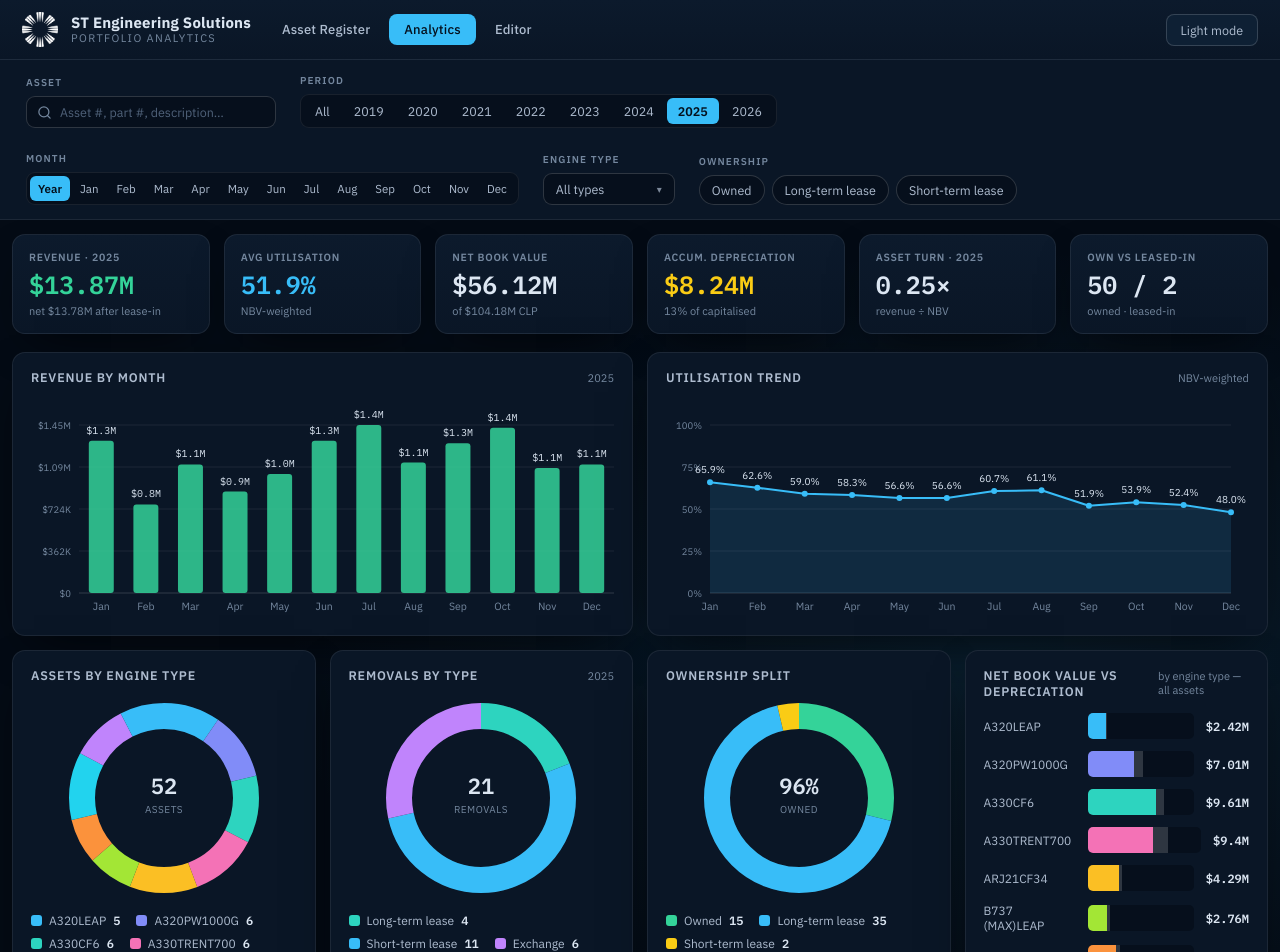
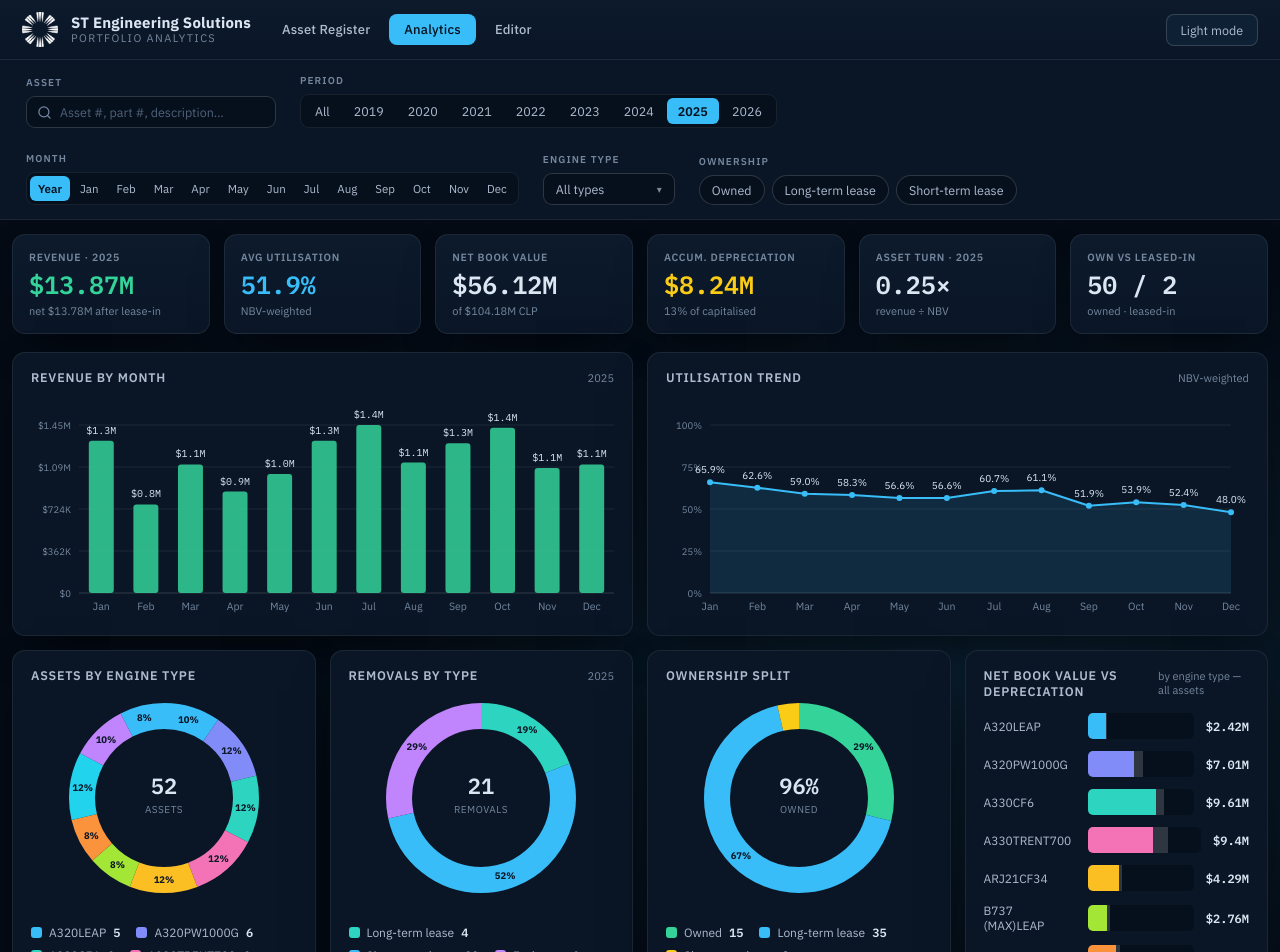
Before and after one commit to alex491c47/rotables-app, a React (Vite) app: page /analytics in a window 1280 px wide. Shown: the top 952 px of the page. Built offline with nearby package versions, Linux system fonts and the light colour scheme.

Commit message:
Donuts: on-ring percentage labels per slice; more breathing room before legend
Co-Authored-By: Claude Fable 5 <noreply@anthropic.com>

```diff
--- a/src/components/AnalyticsCharts.jsx
+++ b/src/components/AnalyticsCharts.jsx
@@ -208,6 +208,27 @@ export function Donut({ data, size = 150, thickness = 26, centerLabel, centerVal
           acc += frac;
           return seg;
         })}
+        {(() => {
+          // percentage labels on the ring — one per slice, skipped when the slice
+          // is too thin to fit the text
+          let a2 = 0;
+          return data.map((d, i) => {
+            const frac = d.value / total;
+            const mid = (a2 + frac / 2) * 2 * Math.PI - Math.PI / 2;
+            a2 += frac;
+            if (frac < 0.055) return null;
+            const lx = c + r * Math.cos(mid);
+            const ly = c + r * Math.sin(mid);
+            return (
+              <text key={"pct" + i} x={lx} y={ly + 3} textAnchor="middle" fontSize="9.5"
+                fontWeight="700" fill="#0b1626" pointerEvents="none"
+                opacity={hover === null || hover === i ? 1 : 0.45}
+                fontFamily="'IBM Plex Sans',sans-serif">
+                {Math.round(frac * 100)}%
+              </text>
+            );
+          });
+        })()}
         <text x={c} y={c - 4} textAnchor="middle" fontSize="22" fontWeight="700"
           fill="var(--text)" fontFamily="'IBM Plex Mono',monospace">
           {hover != null ? data[hover].value : centerValue}
--- a/src/index.css
+++ b/src/index.css
@@ -493,7 +493,8 @@ body.theme-light .ms-opt input:checked + .ms-box::after { border-color: #fff; }
 .chart-tip strong { font-size: 11px; color: var(--text); }
 .chart-tip span { font-family: "IBM Plex Mono", monospace; color: var(--accent); font-weight: 600; }
 .chart-tip em { font-style: normal; font-size: 10px; color: var(--dim); }
-.donut-wrap { display: flex; justify-content: center; padding: 6px 0; }
+.donut-wrap { display: flex; justify-content: center; padding: 6px 0 12px; }
+.donut-wrap + .legend { margin-top: 20px; }
 .stackbar { display: flex; flex-direction: column; gap: 12px; }
 .stackbar-row { display: grid; grid-template-columns: 92px 1fr auto; align-items: center; gap: 12px; }
 .stackbar-label { font-size: 12px; color: var(--text2); }
```
